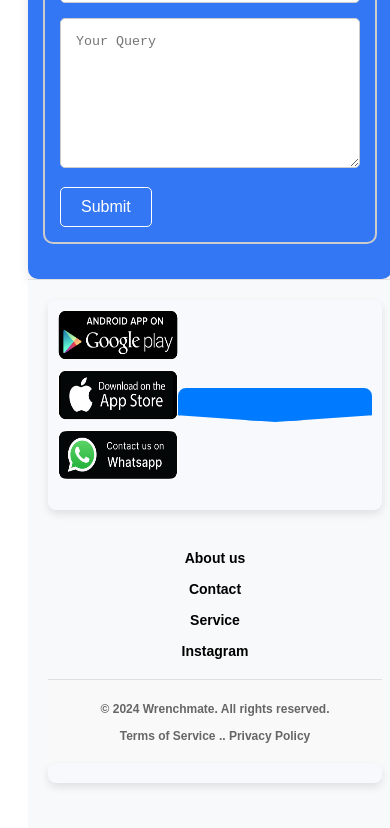
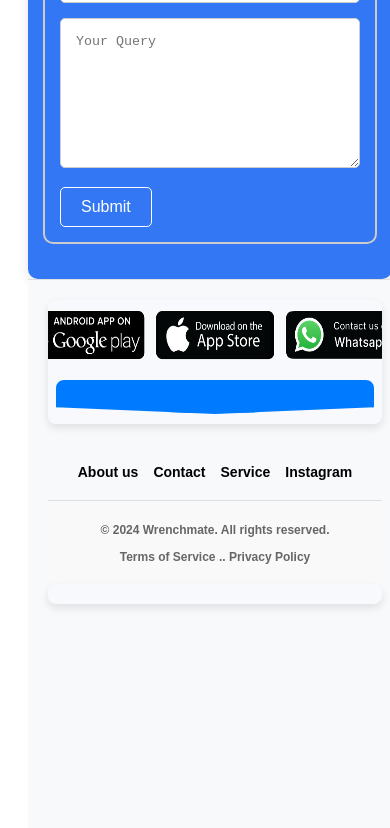
Before and after one commit to saurabhnagpure12/WrenchMate, a React (Create React App) app: page / in a window 390 px wide. Shown: the part 8351-9179 px from the top of the page. Built offline with nearby package versions, Linux system fonts and the light colour scheme.

Commit message:
Your commit message

```diff
--- a/src/pages/Footer.css
+++ b/src/pages/Footer.css
@@ -157,7 +157,7 @@
 
   .can-join-on {
     display: flex;
-    flex-direction: row;
+    flex-direction: column;
     align-items: center;
     padding: 10px; /* Adjust padding for mobile */
     background-color: #f7f9fc;
@@ -170,7 +170,7 @@
 
   .icon-container {
     display: flex;
-    flex-direction: column;
+    flex-direction: row;
     align-items: center;
     gap: 10px; /* Space between icons */
     margin-bottom: 20px; /* Space below the icons */
@@ -199,7 +199,7 @@
 
   .footer-links {
     display: flex;
-    flex-direction: column; /* Stack links vertically */
+    flex-direction: row; /* Stack links vertically */
     align-items: center;
     gap: 15px; /* Space between links */
     margin: 20px 20px 20px 20px; /* Space below links */
```
